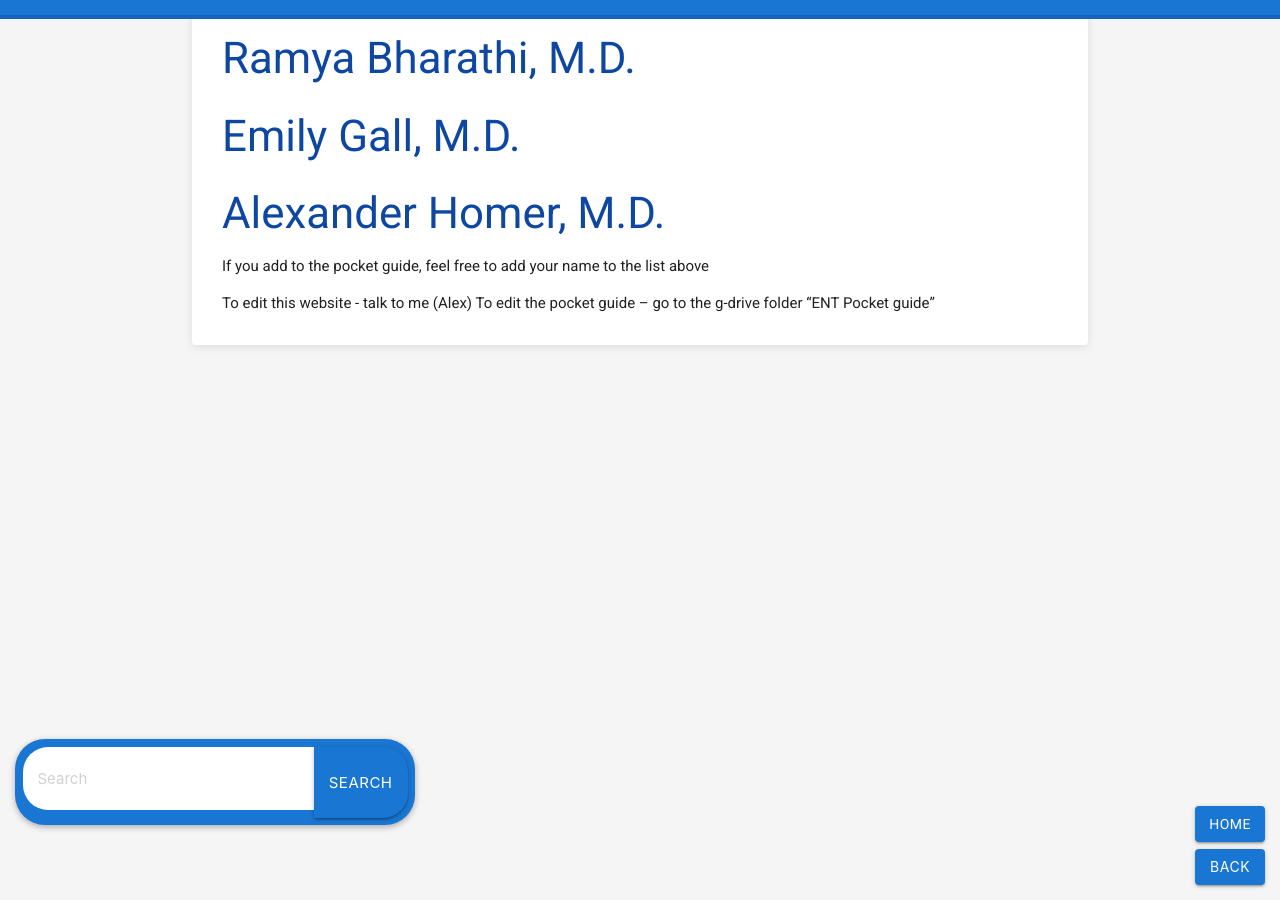
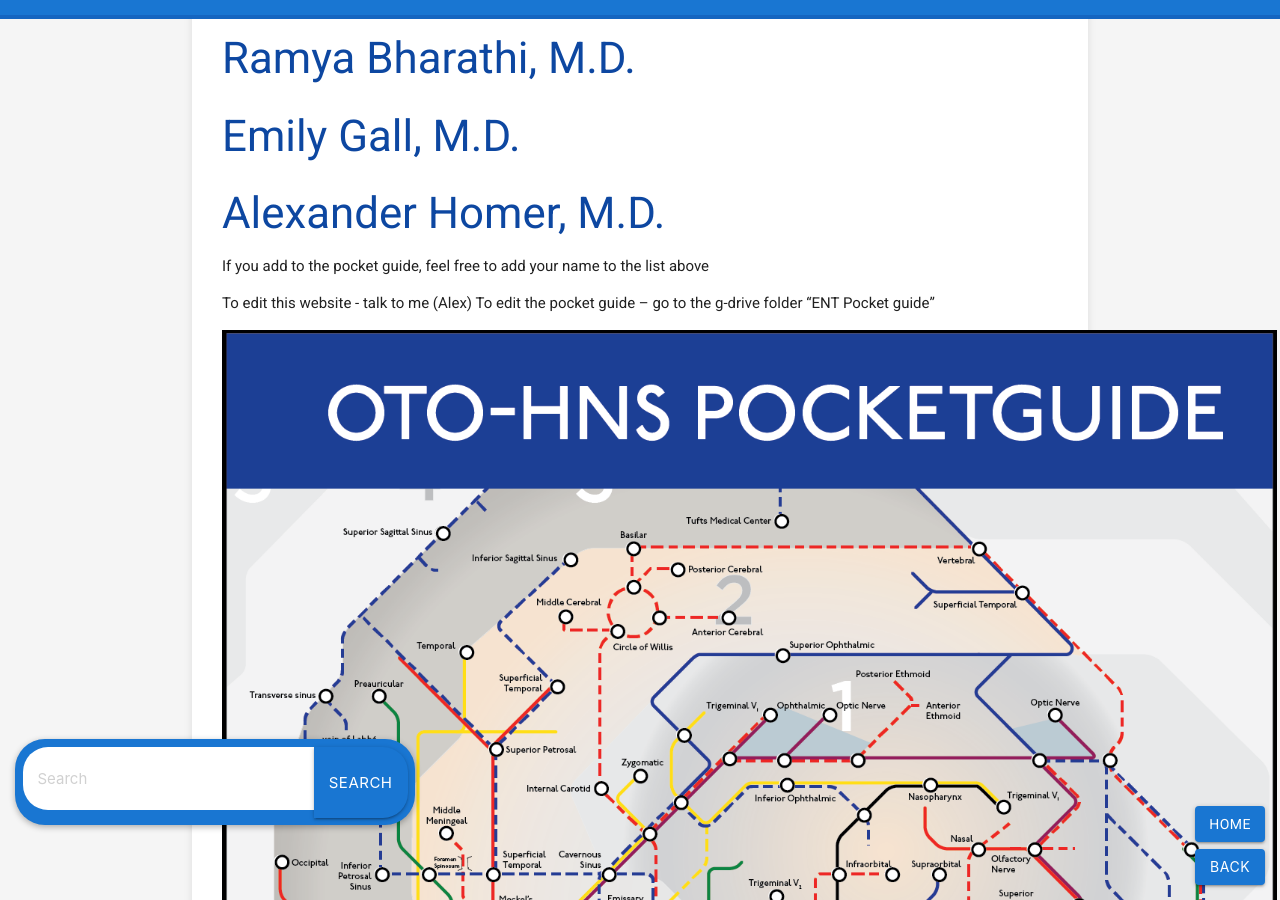
Before and after one commit to AlexanderHomer/.github.io, a Jekyll site: the page built from index.md, in a window 1280 px wide and 900 px high, scrolled down 2671 px. Built offline with Jekyll 4.4.1, drawn with Linux system fonts in a browser that asks for light colours; our own code applies the rules of GitHub Pages for plain Markdown files.

Commit message:
Update index.md

```diff
--- a/index.md
+++ b/index.md
@@ -125,3 +125,6 @@ If you add to the pocket guide, feel free to add your name to the list above
 
 To edit this website - talk to me (Alex)
 To edit the pocket guide – go to the g-drive folder “ENT Pocket guide”
+
+
+![Tufts Oto-HNS Pocket Guide](media/image1.png)
```
